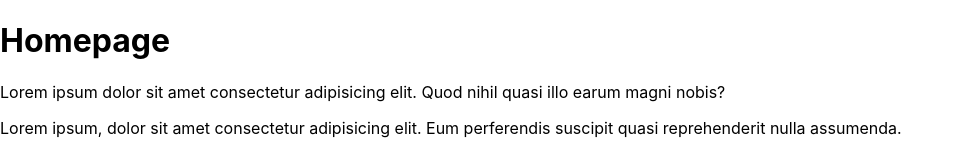
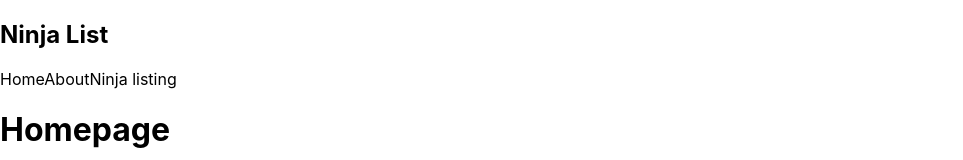
Before and after one commit to umeshraj/next_tutorial_ninja, a Next.js app: page / in a window 1280 px wide. Shown: the top 160 px of the page, without its empty margins (0-963 px from the left). Built offline with nearby package versions, Linux system fonts and the light colour scheme.

Commit message:
Using navbar and footer in homepage

```diff
--- a/pages/index.js
+++ b/pages/index.js
@@ -1,9 +1,12 @@
 import Head from "next/head";
+import Footer from "../comps/Footer";
+import Navbar from "../comps/Navbar";
 import styles from "../styles/Home.module.css";
 
 export default function Home() {
   return (
     <div>
+      <Navbar />
       <h1>Homepage</h1>
       <p>
         Lorem ipsum dolor sit amet consectetur adipisicing elit. Quod nihil
@@ -13,6 +16,7 @@ export default function Home() {
         Lorem ipsum, dolor sit amet consectetur adipisicing elit. Eum
         perferendis suscipit quasi reprehenderit nulla assumenda.
       </p>
+      <Footer />
     </div>
   );
 }
```
